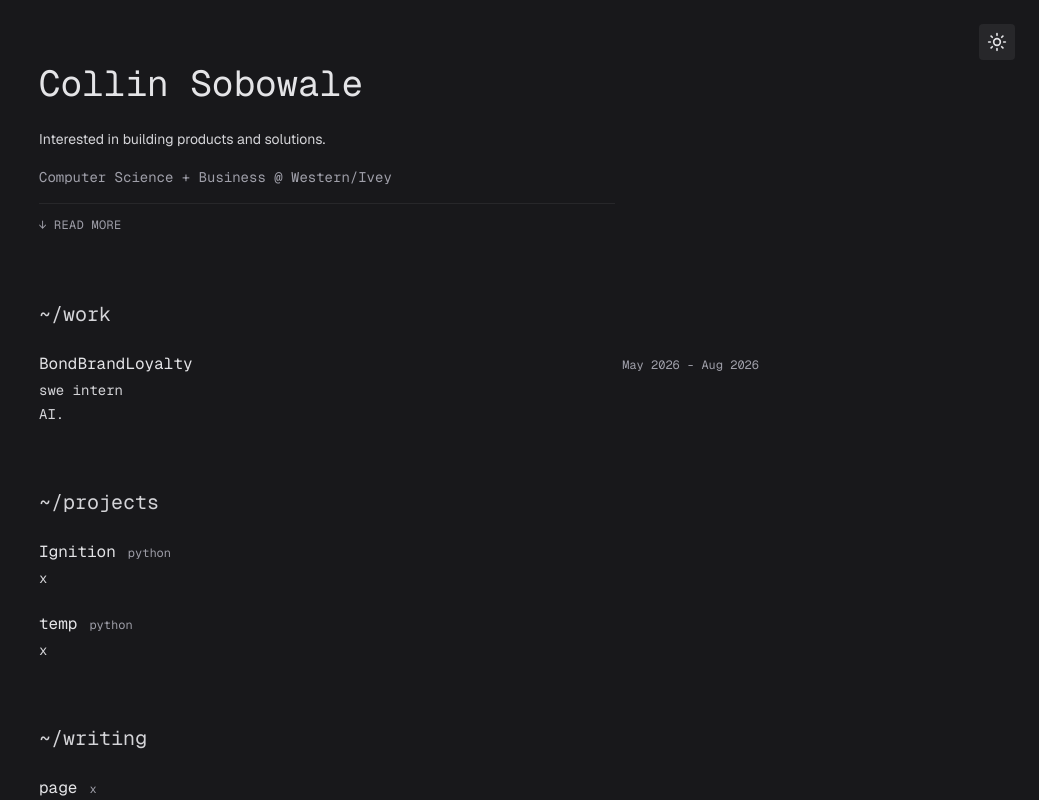
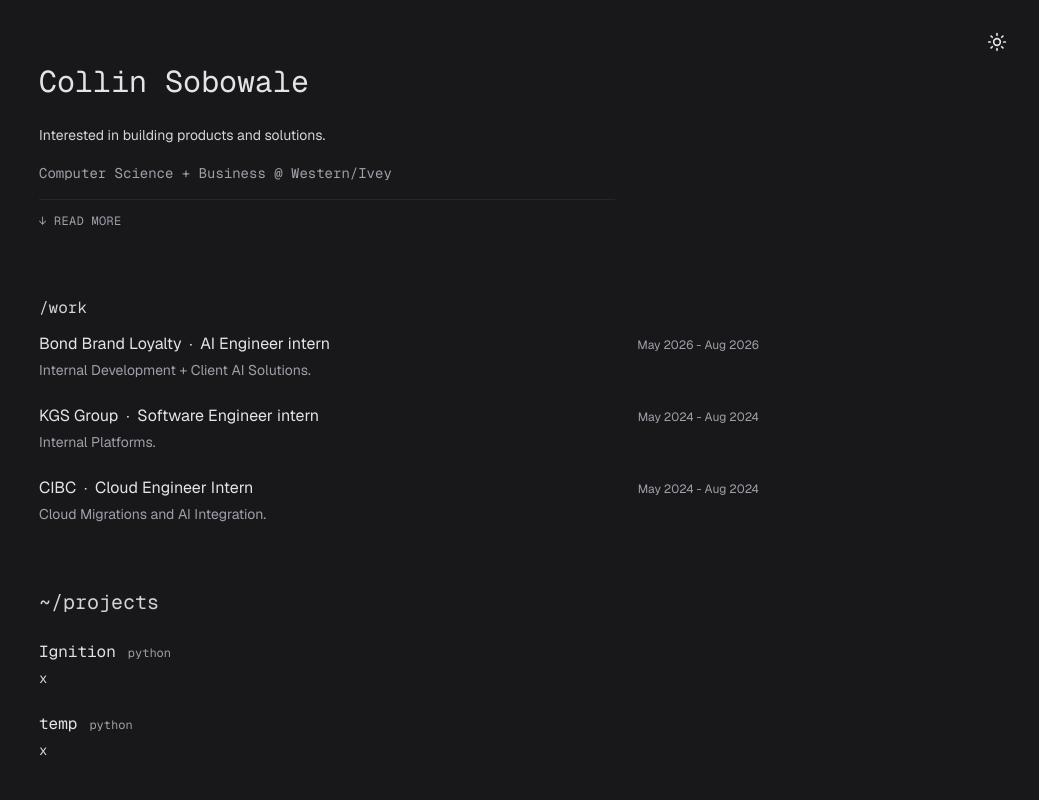
Before and after one commit to collinsbwl/portfolio, a Next.js app: page / in a window 1280 px wide. Shown: the top 800 px of the page, without its empty margins (241-1280 px from the left). Built offline with nearby package versions, Linux system fonts and the light colour scheme.

Commit message:
minor updates

```diff
--- a/app/page.tsx
+++ b/app/page.tsx
@@ -30,20 +30,34 @@ export default function Portfolio() {
     },
   ];
 
-  const papers = [
-    {
-      title: "page",
-      venue: "x",
-      desc: "x",
-    },
-  ];
+  // const papers = [
+  //   {
+  //     title: "page",
+  //     venue: "x",
+  //     desc: "x",
+  //   },
+  // ];
 
   const work = [
     {
-      role: "swe intern",
-      company: "BondBrandLoyalty",
+      role: "AI Engineer intern",
+      company: "Bond Brand Loyalty",
       period: "May 2026 - Aug 2026",
-      desc: "AI.",
+      desc: "Internal Development + Client AI Solutions.",
+    },
+
+    {
+      role: "Software Engineer intern",
+      company: "KGS Group",
+      period: "May 2024 - Aug 2024",
+      desc: "Internal Platforms.",
+    },
+
+    {
+      role: "Cloud Engineer Intern",
+      company: "CIBC",
+      period: "May 2024 - Aug 2024",
+      desc: "Cloud Migrations and AI Integration.",
     },
   ];
 
@@ -56,18 +70,14 @@ export default function Portfolio() {
       <div className="mx-auto max-w-3xl px-6 py-16">
         <button
           onClick={() => setDark(!dark)}
-          className={`fixed right-6 top-6 rounded p-2 transition-colors ${
-            dark
-              ? "bg-zinc-800 hover:bg-zinc-700"
-              : "bg-zinc-200 hover:bg-zinc-300"
-          }`}
+          className={`fixed right-6 top-6 rounded p-2 transition-colors duration-1000`}
           aria-label="Toggle theme"
         >
           {dark ? <Sun size={20} /> : <Moon size={20} />}
         </button>
 
         <header className="mb-16">
-          <h1 className="mb-2 text-4xl font-mono">Collin Sobowale</h1>
+          <h1 className="mb-2 text-3xl font-mono">Collin Sobowale</h1>
           <p
             className={`text-sm font-mono ${
               dark ? "text-zinc-400" : "text-zinc-600"
@@ -84,13 +94,13 @@ export default function Portfolio() {
             </p>
 
             <div
-              className={`flex items-center gap-2 text-sm font-mono ${dark ? "text-zinc-400" : "text-zinc-500"}`}
+              className={`flex items-center gap-2 text-sm font-mono ${dark ? "text-zinc-400" : "neutral-600"}`}
             >
               <span>Computer Science + Business @ Western/Ivey</span>
             </div>
 
             <div
-              className={`pt-2 border-t ${dark ? "border-zinc-800" : "border-zinc-200"}`}
+              className={`pt-2 border-t ${dark ? "border-zinc-800" : "border-zinc-300"}`}
             >
               <button
                 type="button"
@@ -106,34 +116,52 @@ export default function Portfolio() {
 
               {showMore && (
                 <div className="mt-4 space-y-3 text-sm leading-relaxed">
-                  <p>
-                    Hey 👋.
-                  </p>
-                  <p>
-                   x.
-                  </p>
+                  <p>Hey 👋.</p>
+                  <p>x.</p>
                 </div>
               )}
             </div>
           </div>
         </header>
 
+        {/* Work, Projects, Writing Sections */}
         <section className="mb-16">
+          {/* Work*/}
           <section>
             <h2
-              className={`mb-6 text-xl font-mono ${
-                dark ? "text-zinc-300" : "opacity-60"
+              className={`mb-3 text-l font-mono ${
+                dark ? "text-zinc-300" : "neutral-600"
               }`}
             >
-              ~/work
+              /work
             </h2>
+
             <div className="space-y-6">
               {work.map((item) => (
-                <div key={`${item.role}-${item.company}`} className="font-mono">
-                  <div className="mb-1 flex items-baseline justify-between">
-                    <span className={dark ? "text-zinc-200" : "text-zinc-800"}>
-                      {item.company}
-                    </span>
+                <div key={`${item.role}-${item.company}`}>
+                  {/*Company*/}
+                  <div className="mb-1 text-md flex items-baseline justify-between">
+                    <div className="flex items-baseline gap-2">
+                      <span className={dark ? "text-zinc-200" : "neutral-600"}>
+                        {item.company}
+                      </span>
+                      <span
+                        className={`text-sm ${dark ? "text-zinc-200" : "neutral-600"}`}
+                      >
+                        {" · "}
+                      </span>
+
+                      {/*Role*/}
+                      <span
+                        className={`text-md ${
+                          dark ? "text-zinc-200" : "neutral-600"
+                        }`}
+                      >
+                        {item.role}
+                      </span>
+                    </div>
+
+                    {/*Time*/}
                     <span
                       className={`text-xs ${
                         dark ? "text-zinc-400" : "text-zinc-500"
@@ -142,16 +170,18 @@ export default function Portfolio() {
                       {item.period}
                     </span>
                   </div>
-                  <div
+
+                  {/* <div
                     className={`mb-1 text-sm ${
                       dark ? "text-zinc-300" : "text-zinc-700"
                     }`}
                   >
                     {item.role}
-                  </div>
+                  </div> */}
+                  {/*Description*/}
                   <p
                     className={`text-sm ${
-                      dark ? "text-zinc-300" : "text-zinc-600"
+                      dark ? "text-zinc-400" : "text-zinc-600"
                     }`}
                   >
                     {item.desc}
@@ -197,7 +227,7 @@ export default function Portfolio() {
           </div>
         </section>
 
-        <section className="mb-6">
+        {/* <section className="mb-6">
           <h2
             className={`mb-6 text-xl font-mono ${
               dark ? "text-zinc-300" : "opacity-60"
@@ -230,7 +260,7 @@ export default function Portfolio() {
               </div>
             ))}
           </div>
-        </section>
+        </section> */}
 
         <footer
           className={`mt-16 border-t pt-8 ${
```
